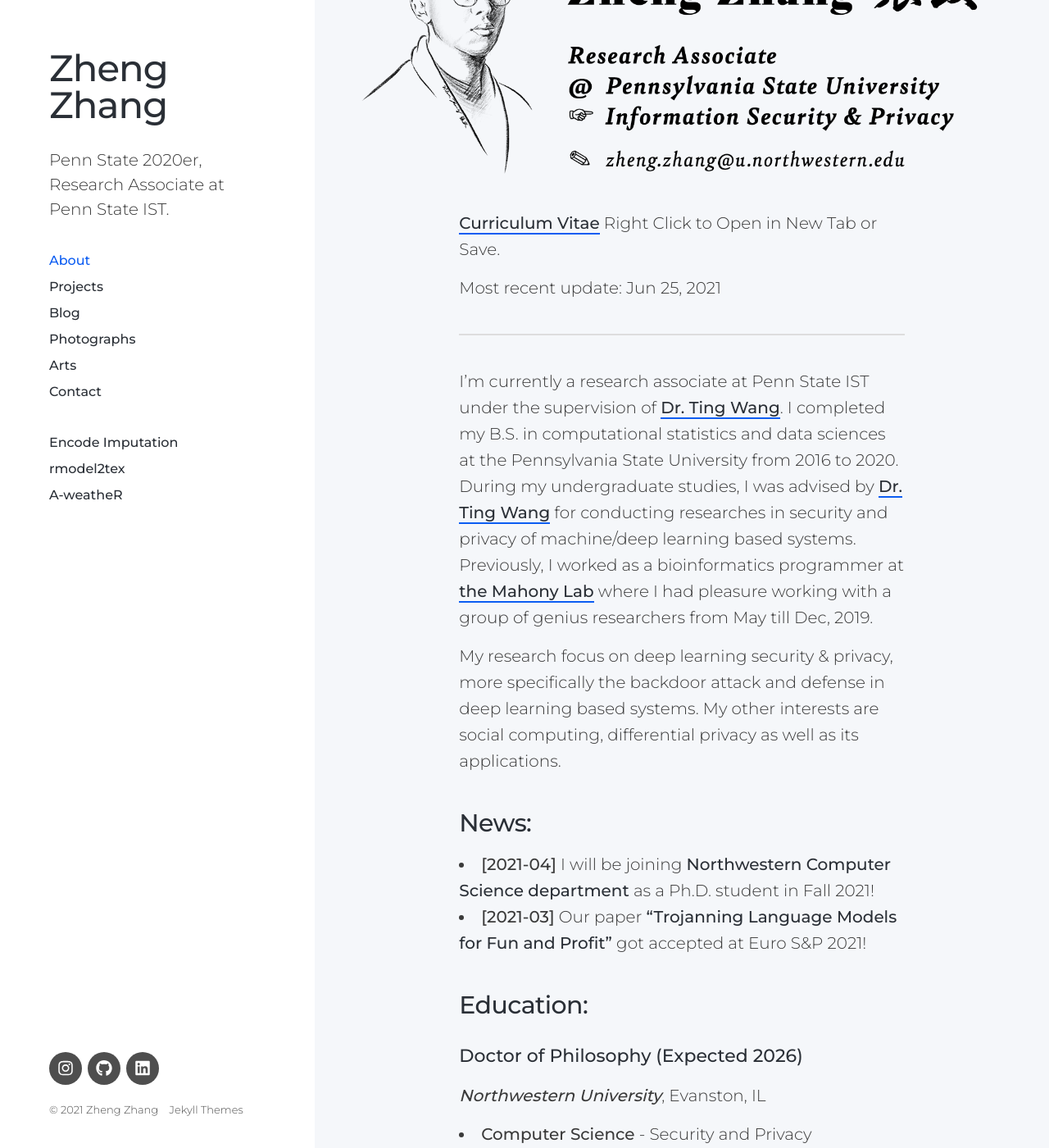
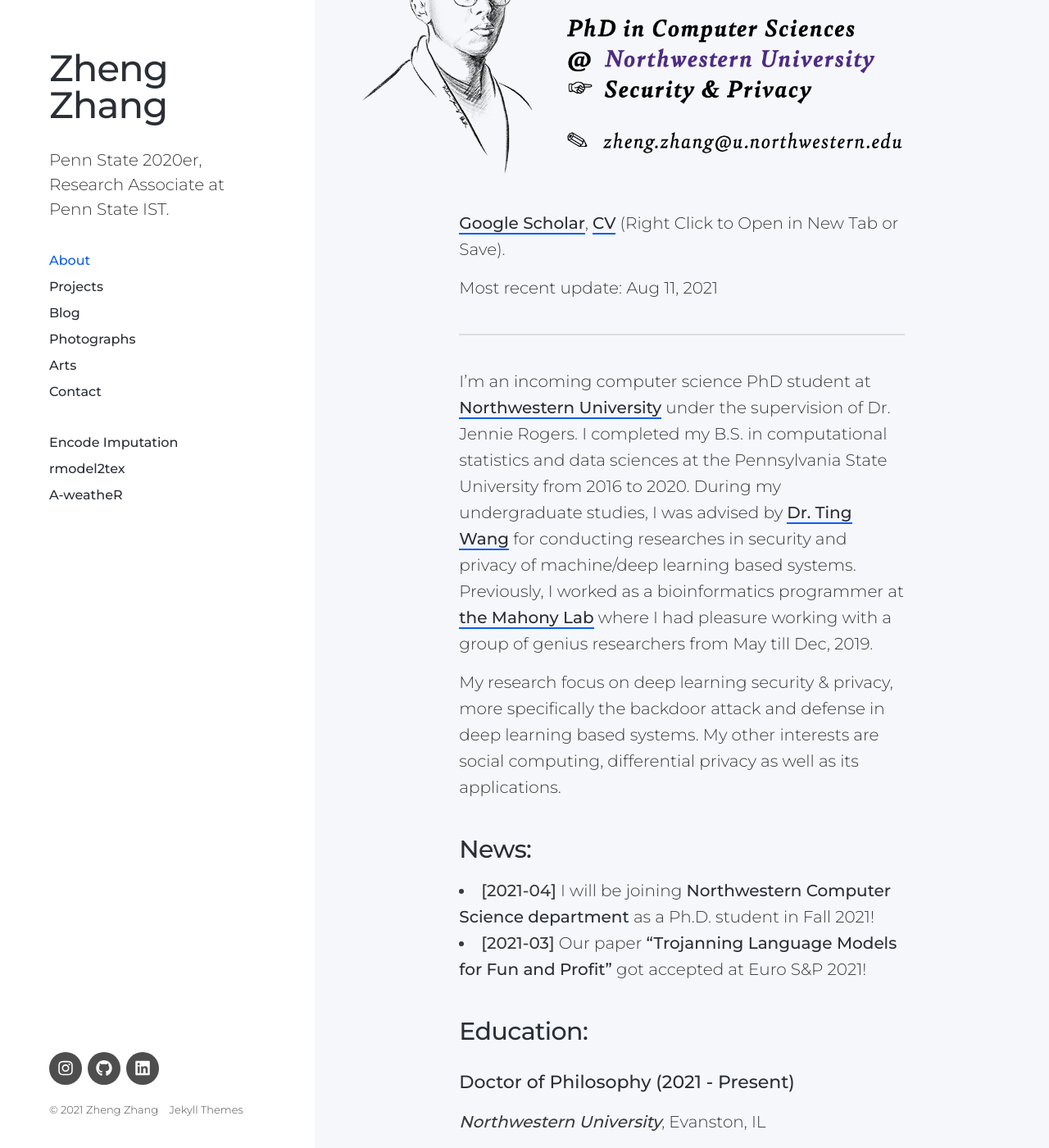
Before and after one commit to SecantZhang/secantzhang.github.io, a Jekyll site: the page built from _pages/about.md, in a window 1280 px wide and 1400 px high, scrolled down 309 px. Shown: the whole window at 82% size. Built offline with Jekyll 4.4.1, drawn with Linux system fonts in a browser that asks for light colours; nearby versions of some CDN libraries.

Commit message:
Updated the website

```diff
--- a/_pages/about.md
+++ b/_pages/about.md
@@ -13,13 +13,13 @@
 <!-- * zhengzhangedu@gmail.com (preferred) -->
 
 <!-- <a href="documents/zheng_zhang_cv.pdf" download class="button">Curriculum Vitae</a> &nbsp; Most recent update: Oct 29, 2019 -->
-[Curriculum Vitae](documents/zheng_zhang_cv.pdf) Right Click to Open in New Tab or Save.
+[Google Scholar](https://scholar.google.com/citations?user=oSfFnawAAAAJ&hl=en&authuser=1),  [CV](documents/zheng_zhang_cv.pdf) (Right Click to Open in New Tab or Save).
 
-Most recent update: Jun 25, 2021
+Most recent update: Aug 11, 2021
 
 ---
 
-I'm currently a research associate at Penn State IST under the supervision of [Dr. Ting Wang](https://www.alpslab.ai/). I completed my B.S. in computational statistics and data sciences at the Pennsylvania State University from 2016 to 2020. During my undergraduate studies, I was advised by [Dr. Ting Wang](https://www.alpslab.ai/) for conducting researches in security and privacy of machine/deep learning based systems. Previously, I worked as a bioinformatics programmer at [the Mahony Lab](http://mahonylab.org/) where I had pleasure working with a group of genius researchers from May till Dec, 2019.
+I'm an incoming computer science PhD student at [Northwestern University](https://www.mccormick.northwestern.edu/computer-science/) under the supervision of Dr. Jennie Rogers. I completed my B.S. in computational statistics and data sciences at the Pennsylvania State University from 2016 to 2020. During my undergraduate studies, I was advised by [Dr. Ting Wang](https://www.alpslab.ai/) for conducting researches in security and privacy of machine/deep learning based systems. Previously, I worked as a bioinformatics programmer at [the Mahony Lab](http://mahonylab.org/) where I had pleasure working with a group of genius researchers from May till Dec, 2019.
 
 My research focus on deep learning security & privacy, more specifically the backdoor attack and defense in deep learning based systems. My other interests are social computing, differential privacy as well as its applications.
 
@@ -30,7 +30,7 @@
 
 ### Education:
 
-#### Doctor of Philosophy (Expected 2026)
+#### Doctor of Philosophy (2021 - Present)
 ***Northwestern University***, Evanston, IL
 * **Computer Science** - Security and Privacy
 
```
Also changed, not shown: images/about/banner_zheng.png, 7 other files.
